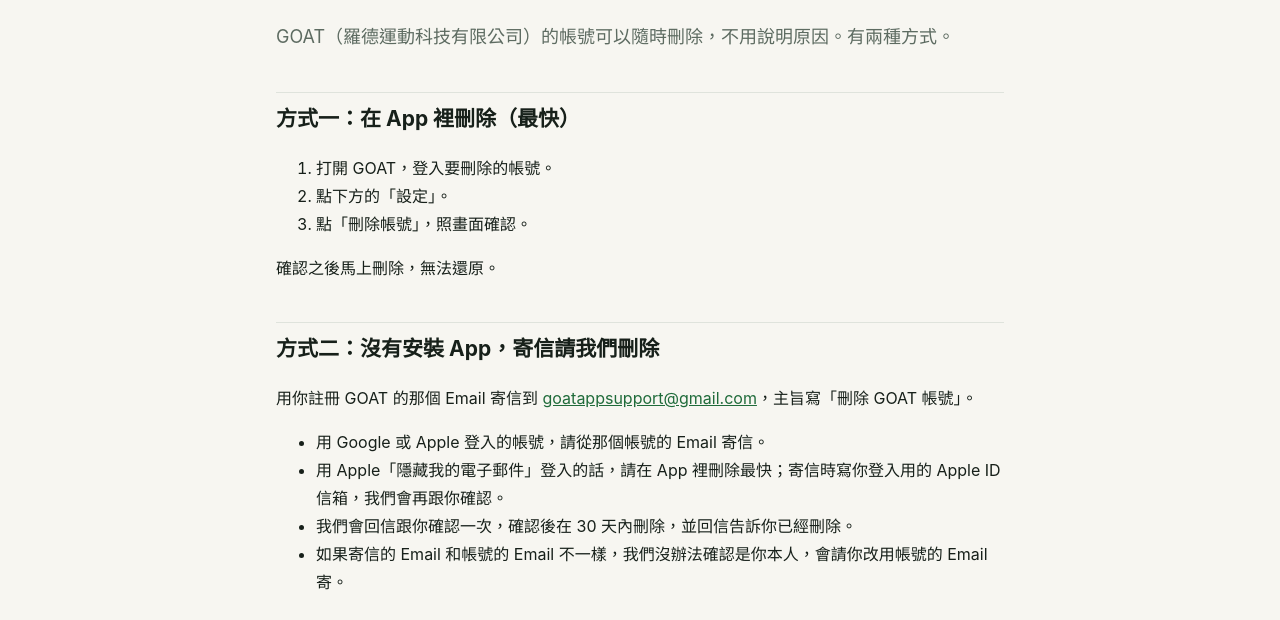
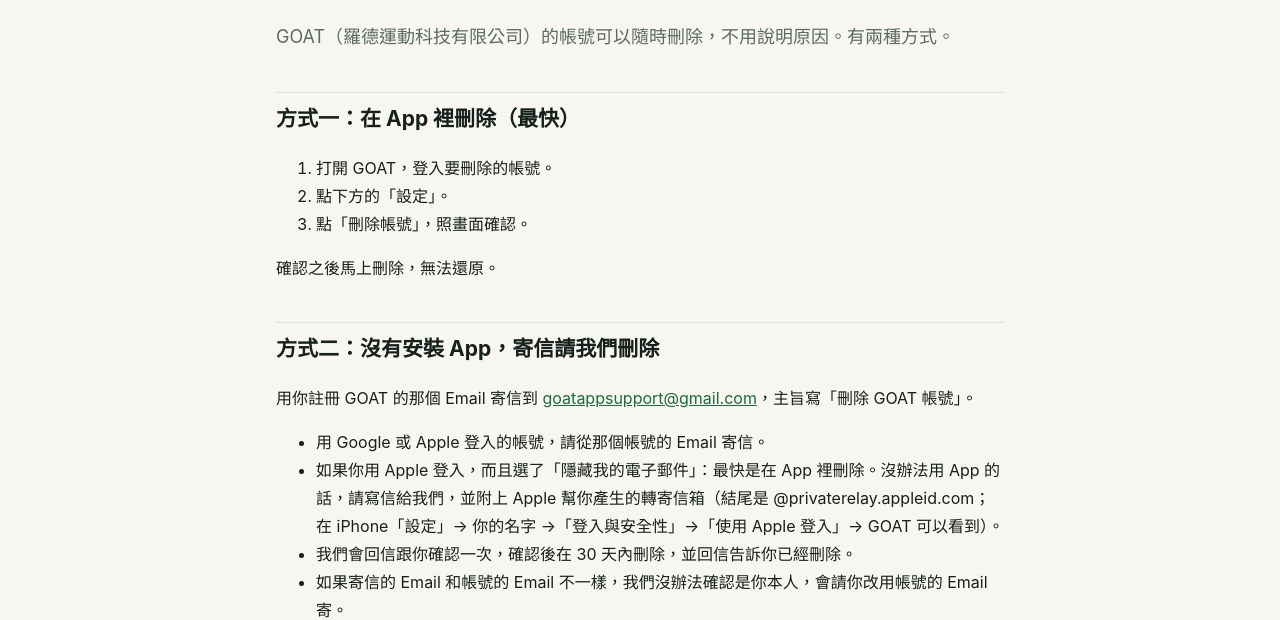
Before and after one commit to leeyoyoman-droid/rode-sports, a plain HTML site: page delete-account.html in a window 1280 px wide. Shown: the part 185-805 px from the top of the page. Drawn offline with Linux system fonts and the light colour scheme.

Commit message:
Delete-account page: what to send if you used Hide My Email

```diff
--- a/delete-account.html
+++ b/delete-account.html
@@ -29,7 +29,7 @@
   <p>用你註冊 GOAT 的那個 Email 寄信到 <a href="mailto:goatappsupport@gmail.com?subject=%E5%88%AA%E9%99%A4%20GOAT%20%E5%B8%B3%E8%99%9F">goatappsupport@gmail.com</a>，主旨寫「刪除 GOAT 帳號」。</p>
   <ul>
     <li>用 Google 或 Apple 登入的帳號，請從那個帳號的 Email 寄信。</li>
-    <li>用 Apple「隱藏我的電子郵件」登入的話，請在 App 裡刪除最快；寄信時寫你登入用的 Apple ID 信箱，我們會再跟你確認。</li>
+    <li>如果你用 Apple 登入，而且選了「隱藏我的電子郵件」：最快是在 App 裡刪除。沒辦法用 App 的話，請寫信給我們，並附上 Apple 幫你產生的轉寄信箱（結尾是 @privaterelay.appleid.com；在 iPhone「設定」→ 你的名字 →「登入與安全性」→「使用 Apple 登入」→ GOAT 可以看到）。</li>
     <li>我們會回信跟你確認一次，確認後在 30 天內刪除，並回信告訴你已經刪除。</li>
     <li>如果寄信的 Email 和帳號的 Email 不一樣，我們沒辦法確認是你本人，會請你改用帳號的 Email 寄。</li>
   </ul>
```
Also changed, not shown: en/delete-account.html (+1 -1 lines).
